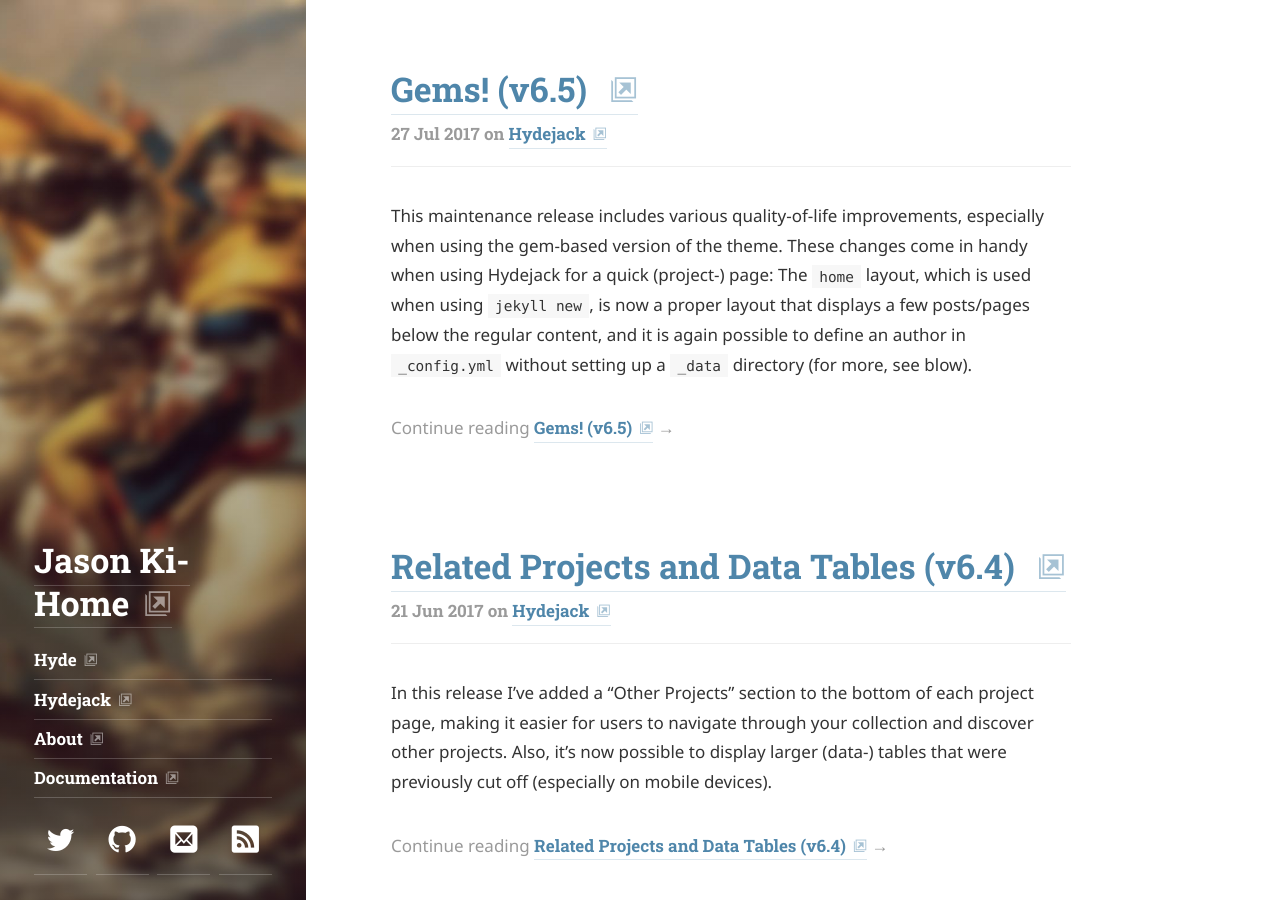
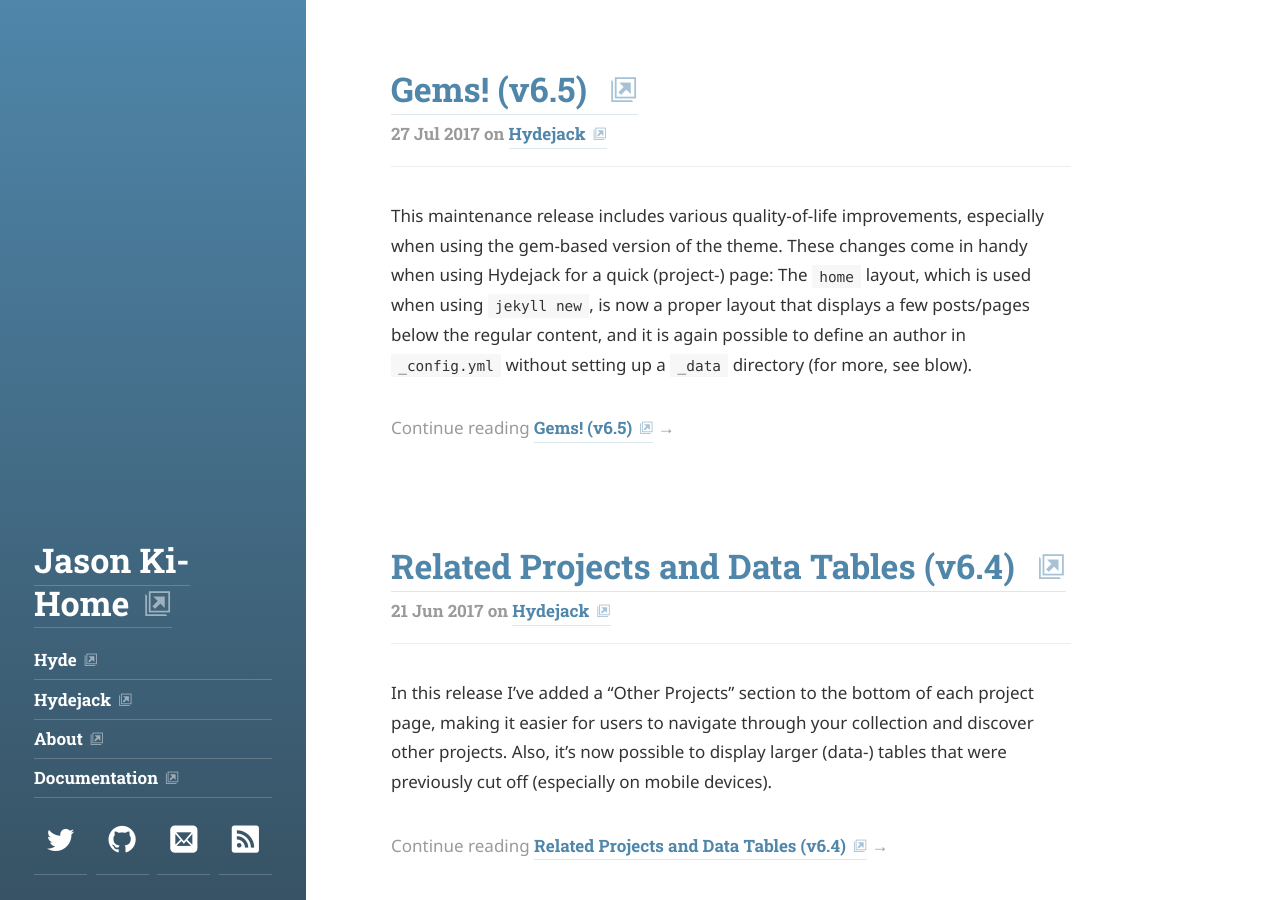
Before and after one commit to JasonJKi/jasonjki.github.io, a Jekyll site: the page built from index.html, in a window 1280 px wide and 900 px high. Built offline with Jekyll 4.4.1, drawn with Linux system fonts in a browser that asks for light colours; some web fonts are replaced; the list of posts is cut into pages by our own code.

Commit message:
Update sidebar.html

```diff
--- a/_includes/sidebar.html
+++ b/_includes/sidebar.html
@@ -1,6 +1,6 @@
 <div id="_yDrawer">
   <div id="_sidebar" class="sidebar">
-    <div class="sidebar-bg" style="background-color:{{ color }};background-image:url({{ image }})"></div>
+    <div class="sidebar-bg" style="background-color:{{ color }}"></div>
     <header class="sidebar-sticky" role="banner">
       <div class="sidebar-about">
         <h1><a id="_title" href="{{ '/' | relative_url }}">{{ site.title }}</a></h1>
```
